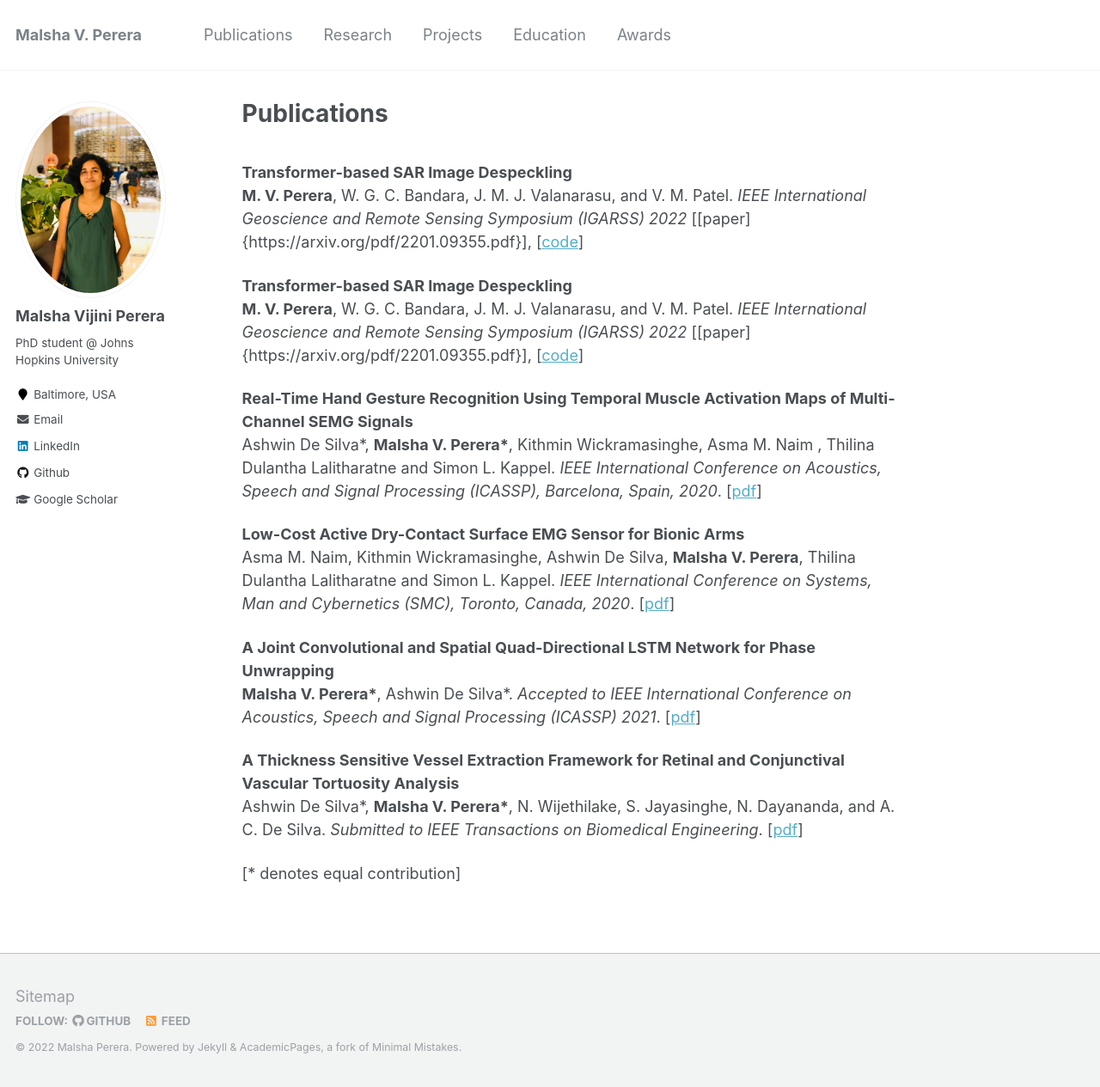
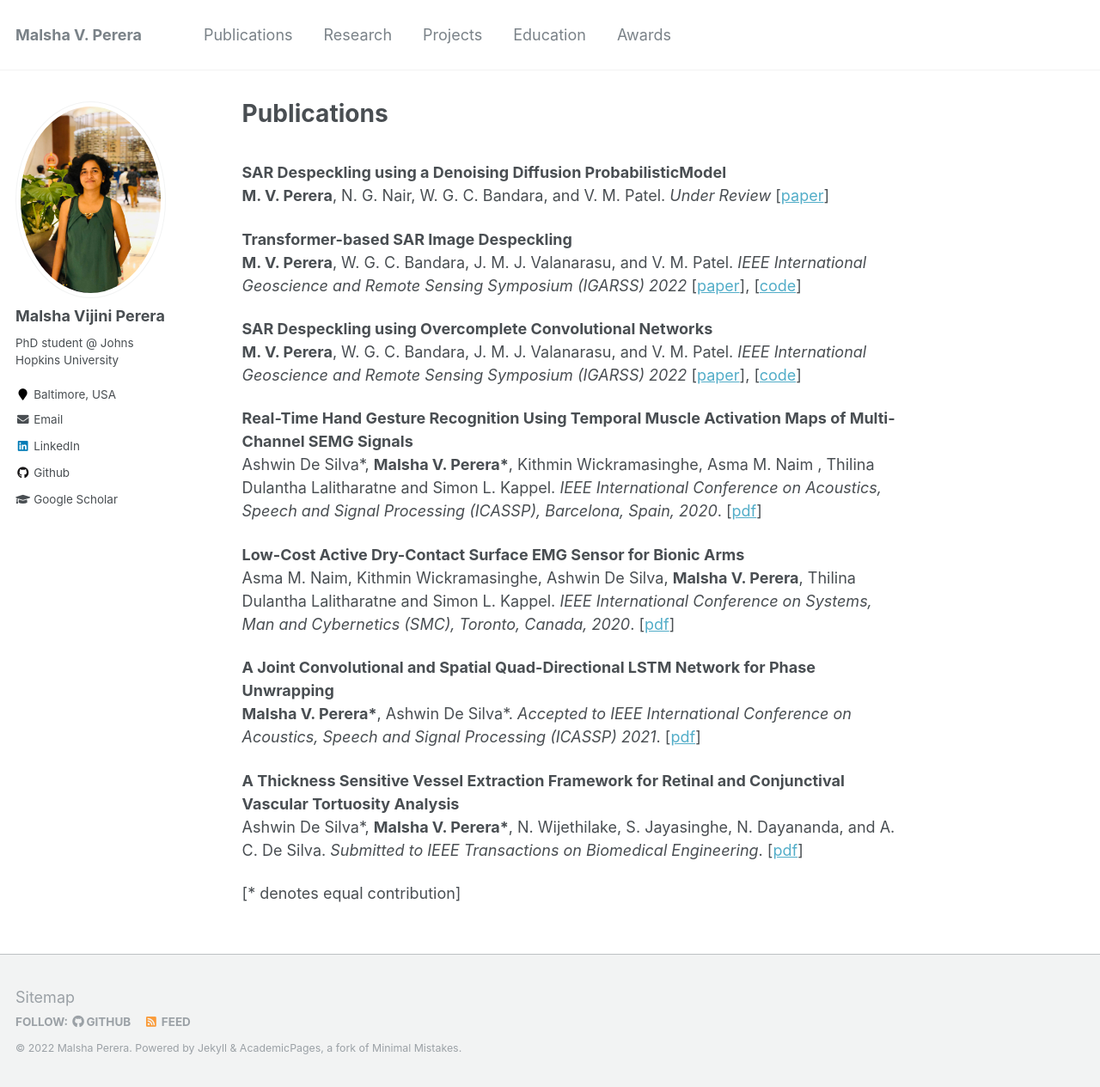
Before and after one commit to malshaV/malshaV.github.io, a Jekyll site: the page built from _pages/publications.md, in a window 1280 px wide and 1265 px high. Shown: the whole window at 86% size. Built offline with Jekyll 4.4.1, drawn with Linux system fonts in a browser that asks for light colours.

Commit message:
update publications

```diff
--- a/_pages/publications.md
+++ b/_pages/publications.md
@@ -4,13 +4,17 @@ permalink: /publications/
 author_profile: true
 ---
 <br>
-<b>Transformer-based SAR Image Despeckling</b><br>
-<b>M. V. Perera</b>, W. G. C. Bandara, J. M. J. Valanarasu, and V. M. Patel.
-<i>IEEE International Geoscience and Remote Sensing Symposium (IGARSS) 2022</i> [[paper]{https://arxiv.org/pdf/2201.09355.pdf}], [[code](https://github.com/malshaV/sar_transformer)]
+<b>SAR Despeckling using a Denoising Diffusion ProbabilisticModel</b><br>
+<b>M. V. Perera</b>, N. G. Nair, W. G. C. Bandara, and V. M. Patel.
+<i>Under Review</i> [[paper](https://arxiv.org/pdf/2206.04514.pdf)]
 
 <b>Transformer-based SAR Image Despeckling</b><br>
 <b>M. V. Perera</b>, W. G. C. Bandara, J. M. J. Valanarasu, and V. M. Patel.
-<i>IEEE International Geoscience and Remote Sensing Symposium (IGARSS) 2022</i> [[paper]{https://arxiv.org/pdf/2201.09355.pdf}], [[code](https://github.com/malshaV/sar_transformer)]
+<i>IEEE International Geoscience and Remote Sensing Symposium (IGARSS) 2022</i> [[paper](https://arxiv.org/pdf/2201.09355.pdf)], [[code](https://github.com/malshaV/sar_transformer)]
+
+<b>SAR Despeckling using Overcomplete Convolutional Networks</b><br>
+<b>M. V. Perera</b>, W. G. C. Bandara, J. M. J. Valanarasu, and V. M. Patel.
+<i>IEEE International Geoscience and Remote Sensing Symposium (IGARSS) 2022</i> [[paper](https://arxiv.org/pdf/2205.15906.pdf)], [[code](https://github.com/malshaV/sar_overcomplete)]
 
 
 <b>Real-Time Hand Gesture Recognition Using Temporal Muscle Activation Maps of Multi-Channel SEMG Signals</b> <br>
```
Also changed, not shown: _pages/about.md (+5 -3 lines).
